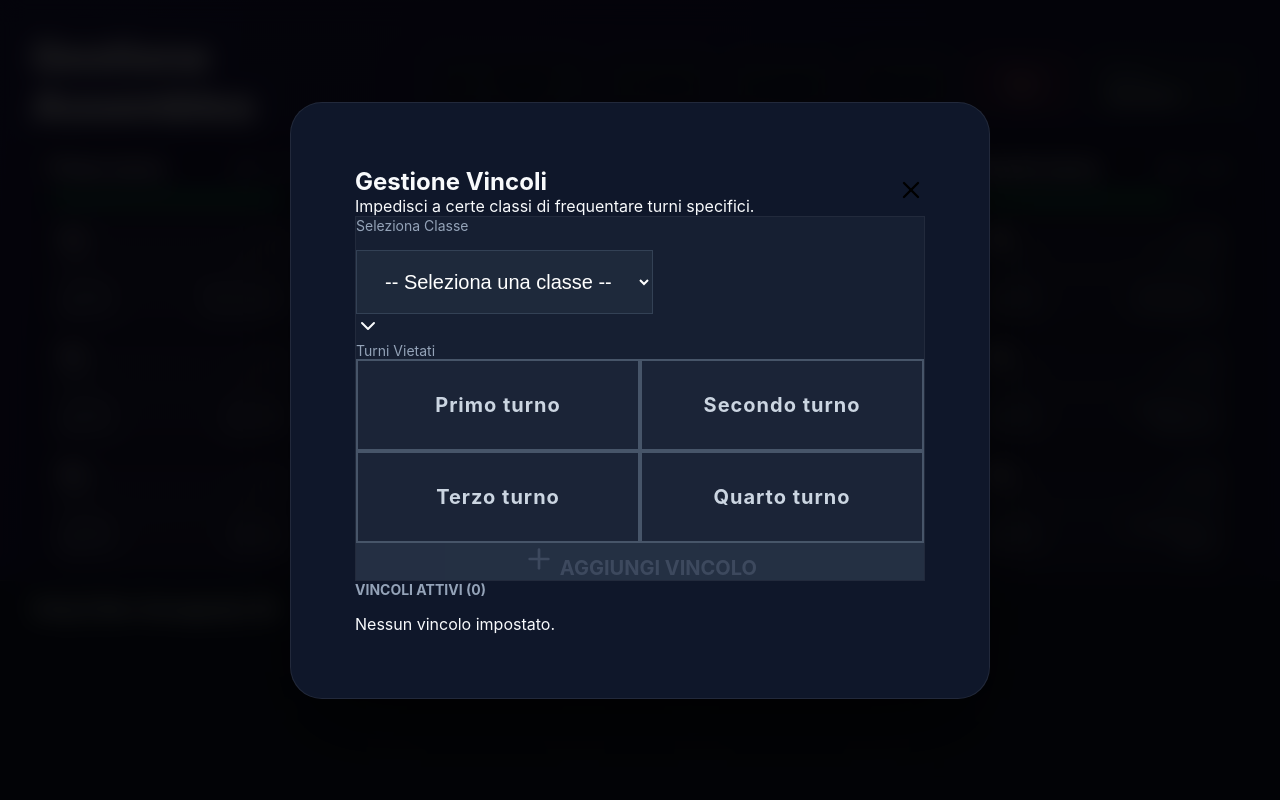
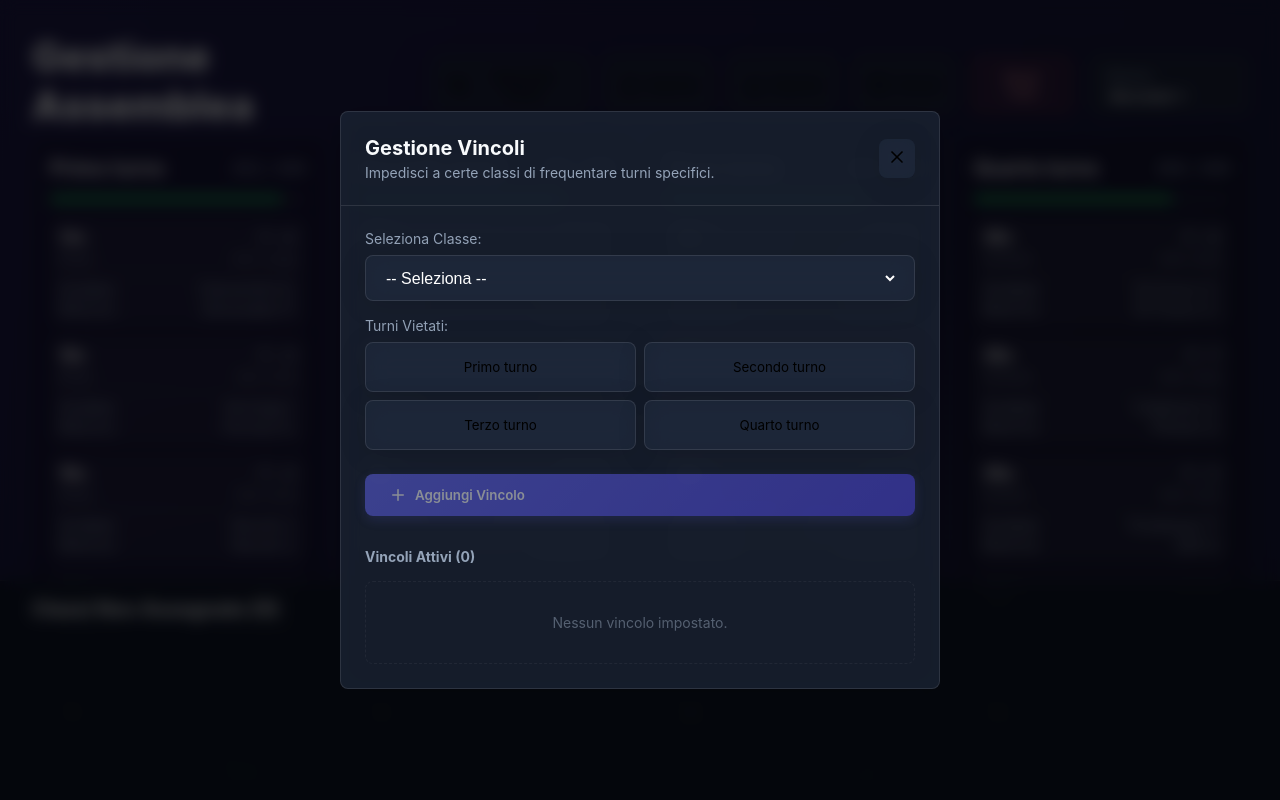
Before and after one commit to alessandrobigi121/gestione-assemblea, a Next.js app: page / in a window 1280 px wide. Both pictures are taken after a click on the button "Vincoli". Shown: the top 800 px of the page. Built offline with nearby package versions, Linux system fonts and the light colour scheme.

Commit message:
style: rewrite constraints modal UI to match site design language

```diff
--- a/src/components/Dashboard.tsx
+++ b/src/components/Dashboard.tsx
@@ -532,143 +532,121 @@
                     left: 0,
                     right: 0,
                     bottom: 0,
-                    background: 'rgba(0,0,0,0.85)',
-                    backdropFilter: 'blur(12px)',
+                    background: 'rgba(0,0,0,0.7)',
+                    backdropFilter: 'blur(8px)',
                     zIndex: 100,
                     display: 'flex',
                     alignItems: 'center',
                     justifyContent: 'center'
                 }}>
-                    <div className="glass-panel" style={{
-                        width: '700px',
-                        padding: '4rem',
-                        background: '#0f172a', // Darker slate
-                        border: '1px solid rgba(255,255,255,0.08)',
-                        boxShadow: '0 40px 80px -20px rgba(0, 0, 0, 0.7)',
-                        maxHeight: '90vh',
-                        display: 'flex',
-                        flexDirection: 'column',
-                        borderRadius: '2rem' // Very round corners
-                    }}>
-                        <div className="flex-row justify-between items-center mb-10 border-b border-slate-800 pb-6">
+                    <div className="glass-panel" style={{ width: '600px', maxHeight: '80vh', display: 'flex', flexDirection: 'column' }}>
+                        {/* Header */}
+                        <div className="flex-row justify-between items-center" style={{ padding: '1.5rem', borderBottom: '1px solid rgba(255,255,255,0.1)' }}>
                             <div>
-                                <h2 className="text-3xl font-bold text-white mb-2">
-                                    Gestione Vincoli
-                                </h2>
-                                <p className="text-slate-400">Impedisci a certe classi di frequentare turni specifici.</p>
+                                <h2 className="text-xl" style={{ marginBottom: '0.25rem' }}>Gestione Vincoli</h2>
+                                <p className="text-sm">Impedisci a certe classi di frequentare turni specifici.</p>
                             </div>
                             <button
                                 onClick={() => setShowConstraintsModal(false)}
-                                className="p-3 hover:bg-slate-800 rounded-full transition-colors cursor-pointer text-slate-400 hover:text-white"
-                                style={{ background: 'transparent', border: 'none' }}
+                                className="glass-panel hover:bg-white/10"
+                                style={{ padding: '0.5rem', cursor: 'pointer', border: 'none' }}
                             >
-                                <X size={28} />
+                                <X size={20} />
                             </button>
                         </div>
 
-                        {/* Add New Constraint */}
-                        <div className="flex-col gap-10 mb-10 p-10 rounded-3xl" style={{ background: 'rgba(30, 41, 59, 0.5)', border: '1px solid rgba(255,255,255,0.05)' }}>
-                            <div className="flex-col gap-4">
-                                <label className="text-sm font-bold text-slate-400 tracking-[0.2em] uppercase">Seleziona Classe</label>
-                                <div className="relative">
+                        {/* Body */}
+                        <div style={{ padding: '1.5rem', overflowY: 'auto', flex: 1 }}>
+                            {/* Add Constraint Section */}
+                            <div className="flex-col gap-4" style={{ marginBottom: '2rem' }}>
+                                {/* Class Selector */}
+                                <div className="flex-col gap-2">
+                                    <label className="text-sm">Seleziona Classe:</label>
+                                    <div className="glass-panel" style={{ padding: '0.75rem 1rem' }}>
                                         <select
                                             value={selectedConstraintClass}
                                             onChange={(e) => setSelectedConstraintClass(e.target.value)}
-                                        className="w-full rounded-2xl outline-none transition-all focus:ring-2 focus:ring-blue-500/50 appearance-none"
-                                        style={{
-                                            height: '4rem',
-                                            padding: '0 1.5rem',
-                                            backgroundColor: '#1e293b',
-                                            color: 'white',
-                                            border: '1px solid #334155',
-                                            fontSize: '1.25rem',
-                                            cursor: 'pointer',
-                                            lineHeight: 'normal'
-                                        }}
+                                            style={{ background: 'transparent', color: 'white', border: 'none', width: '100%', fontSize: '1rem', cursor: 'pointer' }}
                                         >
-                                        <option value="" style={{ background: '#1e293b', color: 'gray' }}>-- Seleziona una classe --</option>
+                                            <option value="" style={{ background: '#1e293b' }}>-- Seleziona --</option>
                                             {[...manager.getClasses()].sort((a, b) => a.classId.localeCompare(b.classId)).map(c => (
-                                            <option key={c.classId} value={c.classId} style={{ background: '#1e293b', color: 'white' }}>
+                                                <option key={c.classId} value={c.classId} style={{ background: '#1e293b' }}>
                                                     {c.classId} ({c.students} studenti)
                                                 </option>
                                             ))}
                                         </select>
-                                    {/* Custom Dropdown Arrow */}
-                                    <div className="absolute right-6 top-1/2 transform -translate-y-1/2 pointer-events-none text-slate-400">
-                                        <ChevronDown size={24} />
-                                    </div>
                                     </div>
                                 </div>
 
-                            <div className="flex-col gap-5">
-                                <label className="text-sm font-bold text-slate-400 tracking-[0.2em] uppercase">Turni Vietati</label>
-                                <div className="grid gap-5" style={{ gridTemplateColumns: '1fr 1fr' }}>
+                                {/* Shift Selection */}
+                                <div className="flex-col gap-2">
+                                    <label className="text-sm">Turni Vietati:</label>
+                                    <div className="grid grid-cols-2 gap-2">
                                         {["Primo turno", "Secondo turno", "Terzo turno", "Quarto turno"].map(s => {
                                             const isSelected = selectedConstraintShifts.includes(s);
                                             return (
                                                 <button
                                                     key={s}
                                                     onClick={() => toggleConstraintShift(s)}
-                                                className="rounded-2xl text-xl font-medium transition-all duration-300 cursor-pointer flex items-center justify-center gap-4 shadow-lg group relative overflow-hidden"
+                                                    className="glass-panel"
                                                     style={{
-                                                    padding: '2rem 1.5rem', // Taller buttons
-                                                    backgroundColor: isSelected ? '#dc2626' : 'rgba(30, 41, 59, 0.6)',
-                                                    color: isSelected ? 'white' : '#cbd5e1',
-                                                    border: isSelected ? '2px solid #ef4444' : '2px solid #475569',
-                                                    transform: isSelected ? 'scale(1.02)' : 'none',
-                                                    boxShadow: isSelected ? '0 0 25px rgba(220, 38, 38, 0.4)' : 'none',
-                                                    letterSpacing: '0.05em' // Tracking wider
+                                                        padding: '1rem',
+                                                        cursor: 'pointer',
+                                                        display: 'flex',
+                                                        alignItems: 'center',
+                                                        justifyContent: 'center',
+                                                        gap: '0.5rem',
+                                                        background: isSelected ? 'rgba(239, 68, 68, 0.2)' : undefined,
+                                                        borderColor: isSelected ? 'rgba(239, 68, 68, 0.5)' : undefined,
+                                                        color: isSelected ? '#fca5a5' : undefined
                                                     }}
                                                 >
-                                                {/* Hover effect overlay */}
-                                                <div className="absolute inset-0 bg-white/5 opacity-0 group-hover:opacity-100 transition-opacity pointer-events-none" />
-
-                                                {isSelected ? <Ban size={28} /> : <div style={{ width: 28 }} />}
-                                                <span className="leading-none">{s}</span>
+                                                    {isSelected && <Ban size={16} />}
+                                                    {s}
                                                 </button>
                                             );
                                         })}
                                     </div>
                                 </div>
 
+                                {/* Add Button */}
                                 <button
                                     onClick={addConstraint}
                                     disabled={!selectedConstraintClass || selectedConstraintShifts.length === 0}
-                                className="mt-6 p-6 rounded-2xl flex items-center justify-center gap-4 font-bold text-xl transition-all duration-300 cursor-pointer shadow-xl tracking-wide uppercase"
+                                    className="btn btn-primary"
                                     style={{
-                                    background: (!selectedConstraintClass || selectedConstraintShifts.length === 0)
-                                        ? '#334155'
-                                        : 'linear-gradient(135deg, #2563eb, #4f46e5)',
-                                    color: (!selectedConstraintClass || selectedConstraintShifts.length === 0)
-                                        ? '#64748b'
-                                        : 'white',
-                                    border: 'none',
+                                        marginTop: '0.5rem',
                                         opacity: (!selectedConstraintClass || selectedConstraintShifts.length === 0) ? 0.5 : 1,
-                                    cursor: (!selectedConstraintClass || selectedConstraintShifts.length === 0) ? 'not-allowed' : 'pointer',
-                                    boxShadow: (!selectedConstraintClass || selectedConstraintShifts.length === 0) ? 'none' : '0 10px 30px -10px rgba(79, 70, 229, 0.5)'
+                                        cursor: (!selectedConstraintClass || selectedConstraintShifts.length === 0) ? 'not-allowed' : 'pointer'
                                     }}
                                 >
-                                <Plus size={32} /> AGGIUNGI VINCOLO
+                                    <Plus size={18} /> Aggiungi Vincolo
                                 </button>
                             </div>
 
-                        {/* List Existing Limits */}
-                        <div className="flex-col gap-4 flex-1 overflow-hidden">
-                            <h3 className="text-sm font-bold text-slate-500 tracking-widest mb-2">VINCOLI ATTIVI ({Object.keys(constraints).length})</h3>
-                            <div className="flex-col gap-3 pr-2 custom-scrollbar" style={{ overflowY: 'auto' }}>
-                                {Object.keys(constraints).length === 0 && (
-                                    <div className="text-center p-10 text-slate-600 italic border-2 border-dashed border-slate-800 rounded-3xl">
+                            {/* Active Constraints List */}
+                            <div className="flex-col gap-2">
+                                <h3 className="text-sm" style={{ marginBottom: '0.5rem' }}>Vincoli Attivi ({Object.keys(constraints).length})</h3>
+
+                                {Object.keys(constraints).length === 0 ? (
+                                    <div className="text-sm" style={{ padding: '2rem', textAlign: 'center', opacity: 0.5, borderStyle: 'dashed', borderWidth: '1px', borderColor: 'rgba(255,255,255,0.1)', borderRadius: 'var(--radius)' }}>
                                         Nessun vincolo impostato.
                                     </div>
-                                )}
-
-                                {Object.entries(constraints).map(([cId, shifts]) => (
-                                    <div key={cId} className="group flex-row justify-between items-center p-4 rounded-2xl transition-all" style={{ background: 'rgba(30, 41, 59, 0.8)', border: '1px solid rgba(51, 65, 85, 0.5)' }}>
+                                ) : (
                                     <div className="flex-col gap-2">
-                                            <strong className="text-xl text-white pl-1">{cId}</strong>
-                                            <div className="flex-row gap-2 flex-wrap">
-                                                {shifts.map(s => (
-                                                    <span key={s} className="text-xs px-3 py-1.5 rounded-full font-medium tracking-wide" style={{ background: 'rgba(127, 29, 29, 0.3)', color: '#fca5a5', border: '1px solid rgba(239, 68, 68, 0.2)' }}>
+                                        {Object.entries(constraints).map(([cId, shiftList]) => (
+                                            <div key={cId} className="glass-panel flex-row justify-between items-center" style={{ padding: '0.75rem 1rem' }}>
+                                                <div className="flex-col gap-1">
+                                                    <strong>{cId}</strong>
+                                                    <div className="flex-row gap-2" style={{ flexWrap: 'wrap' }}>
+                                                        {shiftList.map(s => (
+                                                            <span key={s} className="text-sm" style={{
+                                                                padding: '0.25rem 0.5rem',
+                                                                background: 'rgba(239, 68, 68, 0.1)',
+                                                                borderRadius: '4px',
+                                                                color: '#fca5a5',
+                                                                fontSize: '0.75rem'
+                                                            }}>
                                                                 {s}
                                                             </span>
                                                         ))}
@@ -676,14 +654,22 @@
                                                 </div>
                                                 <button
                                                     onClick={() => removeConstraint(cId)}
-                                            className="p-3 text-slate-500 hover:text-red-400 hover:bg-red-400/10 rounded-xl transition-all cursor-pointer"
-                                            title="Rimuovi vincolo"
-                                            style={{ background: 'transparent', border: 'none' }}
+                                                    className="glass-panel hover:bg-white/10"
+                                                    style={{
+                                                        padding: '0.5rem',
+                                                        cursor: 'pointer',
+                                                        background: 'rgba(239, 68, 68, 0.1)',
+                                                        borderColor: 'rgba(239, 68, 68, 0.3)',
+                                                        color: '#fca5a5'
+                                                    }}
+                                                    title="Rimuovi"
                                                 >
-                                            <Trash2 size={22} />
+                                                    <Trash2 size={16} />
                                                 </button>
                                             </div>
                                         ))}
+                                    </div>
+                                )}
                             </div>
                         </div>
                     </div>
```
Lines whose indentation alone changed are shown as unchanged.
